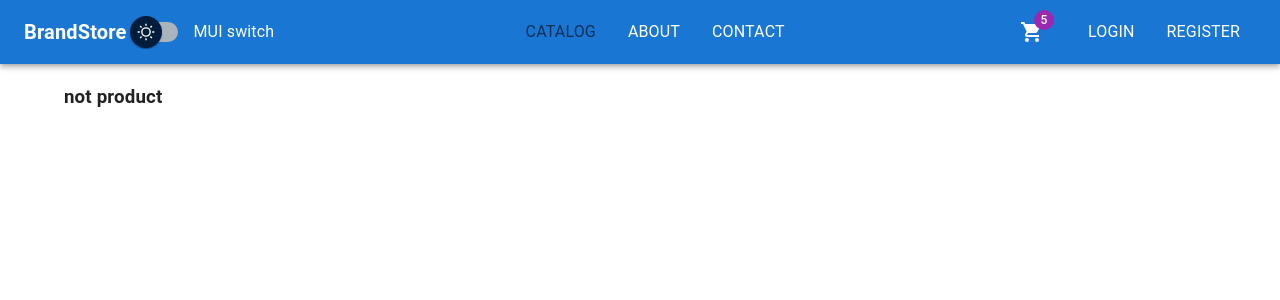
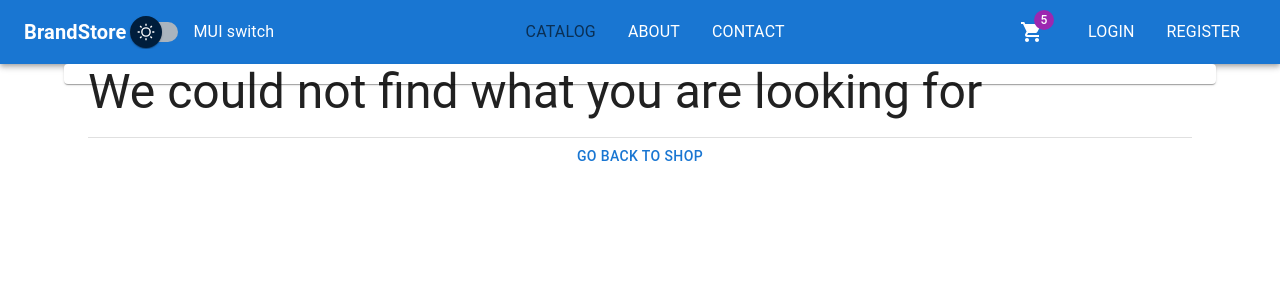
Before and after one commit to CrisVuBao/BrandStore_API, a React (Create React App) app: page /catalog/1 in a window 1280 px wide. Shown: the top 300 px of the page. Built offline with nearby package versions, Linux system fonts and the light colour scheme; no server answers.

Commit message:
Not Found | và thêm Route not-found (NotFound.tsx,Routes.tsx)

```diff
--- /dev/null
+++ b/src/app/errors/NotFound.tsx
@@ -0,0 +1,14 @@
+import { Button, Container, Divider, Paper, Typography } from "@mui/material";
+import { Link } from "react-router-dom";
+
+const NotFound = () => {
+    return(
+        <Container component={Paper} sx={{height: 20}}>
+            <Typography gutterBottom variant="h3">We could not find what you are looking for</Typography>
+            <Divider />
+            <Button fullWidth component={Link} to='/catalog'>Go back to shop</Button>
+        </Container>
+    )
+}
+
+export default NotFound;
--- a/src/features/catalog/ProductDetails.tsx
+++ b/src/features/catalog/ProductDetails.tsx
@@ -3,6 +3,7 @@ import { useEffect, useState } from "react";
 import { useParams } from "react-router-dom";
 import { Product } from "../../app/models/product";
 import agent from "../../app/api/agent";
+import NotFound from "../../app/errors/NotFound";
 
 const ProductDetails = () => {
     const { id } = useParams<{ id: string}>(); // usePrams thì truyền tham số vào phải là kiểu string, ko truyền kiểu number vào được (vì gốc của nó là kiểu string)
@@ -17,7 +18,7 @@ const ProductDetails = () => {
     }, [id]);
 
     if (loading) return <h5>..loading</h5>;
-    if (!itemProduct) return <h3>not product</h3>;
+    if (!itemProduct) return <NotFound />; // nếu id sản phẩm ko có, thì sẽ chuyển qua NotFound
 
     return (
         <Grid container spacing={6}>
```
Also changed, not shown: src/app/router/Routes.tsx (+6 -2 lines).
